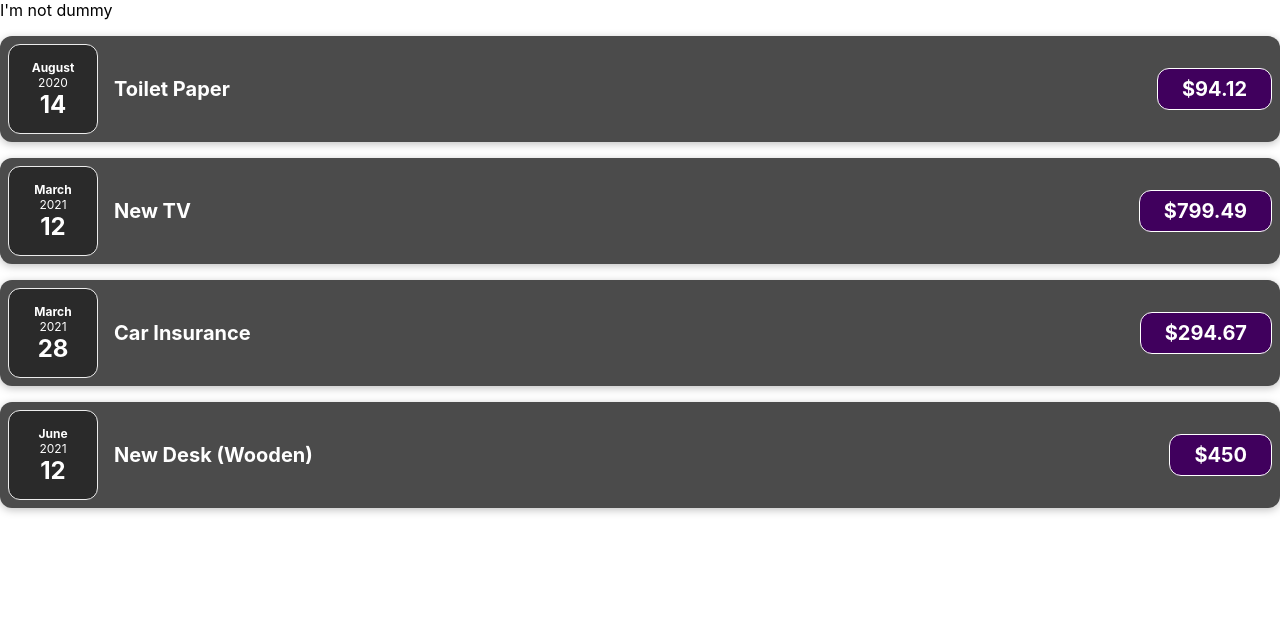
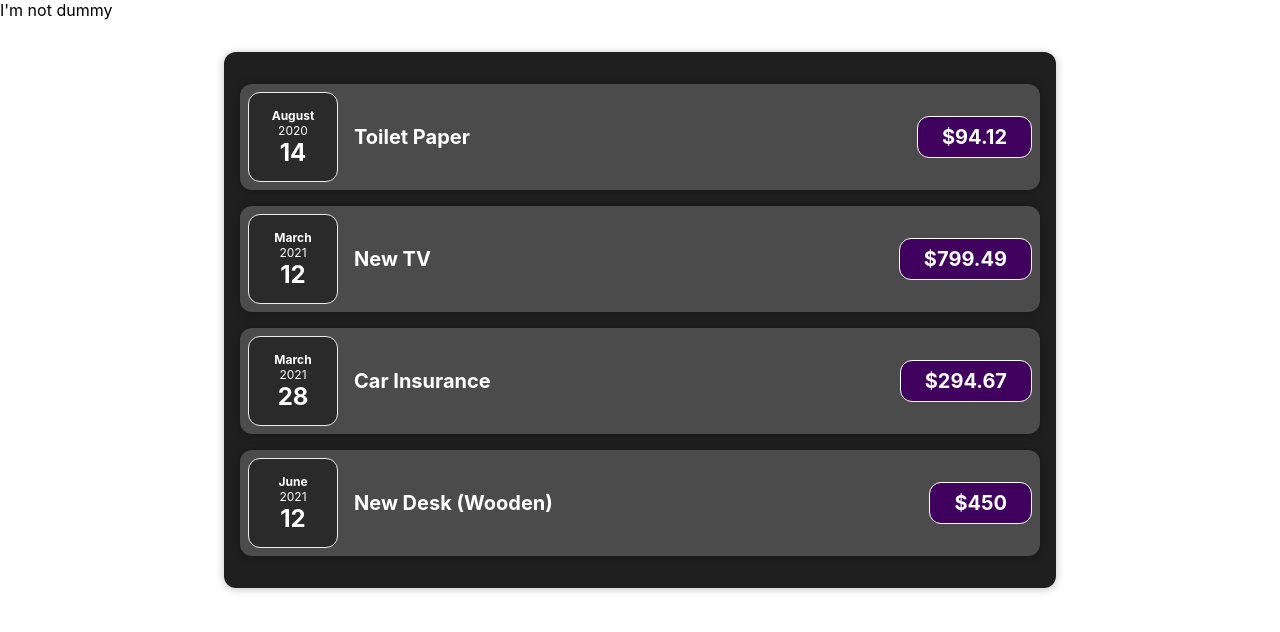
Before and after one commit to bruflor/split-more-wiser, a React (Create React App) app: page / in a window 1280 px wide. Shown: the top 632 px of the page. Built offline with nearby package versions, Linux system fonts and the light colour scheme.

Commit message:
compenent card

```diff
--- a/src/App.tsx
+++ b/src/App.tsx
@@ -1,57 +1,12 @@
 import React from "react";
-import ExpenseItem from "./components/ExpenseItem";
+import Expenses from "./components/Expenses";
 
 function App() {
-  const expenses = [
-    {
-      id: "e1",
-      title: "Toilet Paper",
-      amount: 94.12,
-      date: new Date(2020, 7, 14),
-    },
-    { id: "e2", title: "New TV", amount: 799.49, date: new Date(2021, 2, 12) },
-    {
-      id: "e3",
-      title: "Car Insurance",
-      amount: 294.67,
-      date: new Date(2021, 2, 28),
-    },
-    {
-      id: "e4",
-      title: "New Desk (Wooden)",
-      amount: 450,
-      date: new Date(2021, 5, 12),
-    },
-  ];
-
   return (
     <div className="App">
       <header className="App-header"></header>
       <div>I'm not dummy</div>
-      <ExpenseItem
-        id={expenses[0].id}
-        title={expenses[0].title}
-        amount={expenses[0].amount}
-        date={expenses[0].date}
-      />
-      <ExpenseItem
-        id={expenses[1].id}
-        title={expenses[1].title}
-        amount={expenses[1].amount}
-        date={expenses[1].date}
-      />
-      <ExpenseItem
-        id={expenses[2].id}
-        title={expenses[2].title}
-        amount={expenses[2].amount}
-        date={expenses[2].date}
-      />
-      <ExpenseItem
-        id={expenses[3].id}
-        title={expenses[3].title}
-        amount={expenses[3].amount}
-        date={expenses[3].date}
-      />
+      <Expenses />
     </div>
   );
 }
--- /dev/null
+++ b/src/components/Card.css
@@ -0,0 +1,4 @@
+.card {
+  border-radius: 12px;
+  box-shadow: 0 1px 8px rgba(0, 0, 0, 0.25);
+}
--- /dev/null
+++ b/src/components/Card.tsx
@@ -0,0 +1,12 @@
+import { ReactNode } from "react";
+import "./Card.css";
+interface ICard {
+  children: ReactNode;
+  className: string;
+}
+function Card({ children, className }: ICard) {
+  const classes = `card ${className}`;
+  return <div className={classes}>{children}</div>;
+}
+
+export default Card;
--- a/src/components/ExpenseItem.css
+++ b/src/components/ExpenseItem.css
@@ -2,10 +2,8 @@
   display: flex;
   justify-content: space-between;
   align-items: center;
-  box-shadow: 0 2px 8px rgba(0, 0, 0, 0.25);
   padding: 0.5rem;
   margin: 1rem 0;
-  border-radius: 12px;
   background-color: #4b4b4b;
 }
 
--- a/src/components/ExpenseItem.tsx
+++ b/src/components/ExpenseItem.tsx
@@ -1,5 +1,6 @@
 import "./ExpenseItem.css";
 import ExpenseDate from "./ExpenseDate";
+import Card from "./Card";
 
 interface IPropsExpensive {
   id: string;
@@ -10,13 +11,13 @@ interface IPropsExpensive {
 
 function ExpenseItem(props: IPropsExpensive) {
   return (
-    <div className="expense-item">
+    <Card className="expense-item">
       <ExpenseDate date={props.date} />
       <div className="expense-item__description">
         <h2>{props.title}</h2>
         <div className="expense-item__price">${props.amount}</div>
       </div>
-    </div>
+    </Card>
   );
 }
 
--- /dev/null
+++ b/src/components/Expenses.css
@@ -0,0 +1,7 @@
+.expenses {
+  padding: 1rem;
+  background-color: rgb(31, 31, 31);
+  margin: 2rem auto;
+  width: 50rem;
+  max-width: 95%;
+}
--- /dev/null
+++ b/src/components/Expenses.tsx
@@ -0,0 +1,58 @@
+import Card from "./Card";
+import ExpenseItem from "./ExpenseItem";
+import "./Expenses.css";
+
+function Expenses() {
+  const expenses = [
+    {
+      id: "e1",
+      title: "Toilet Paper",
+      amount: 94.12,
+      date: new Date(2020, 7, 14),
+    },
+    { id: "e2", title: "New TV", amount: 799.49, date: new Date(2021, 2, 12) },
+    {
+      id: "e3",
+      title: "Car Insurance",
+      amount: 294.67,
+      date: new Date(2021, 2, 28),
+    },
+    {
+      id: "e4",
+      title: "New Desk (Wooden)",
+      amount: 450,
+      date: new Date(2021, 5, 12),
+    },
+  ];
+
+  return (
+    <Card className="expenses">
+      <ExpenseItem
+        id={expenses[0].id}
+        title={expenses[0].title}
+        amount={expenses[0].amount}
+        date={expenses[0].date}
+      />
+      <ExpenseItem
+        id={expenses[1].id}
+        title={expenses[1].title}
+        amount={expenses[1].amount}
+        date={expenses[1].date}
+      />
+      <ExpenseItem
+        id={expenses[2].id}
+        title={expenses[2].title}
+        amount={expenses[2].amount}
+        date={expenses[2].date}
+      />
+      <ExpenseItem
+        id={expenses[3].id}
+        title={expenses[3].title}
+        amount={expenses[3].amount}
+        date={expenses[3].date}
+      />
+    </Card>
+  );
+}
+
+export default Expenses;
```
